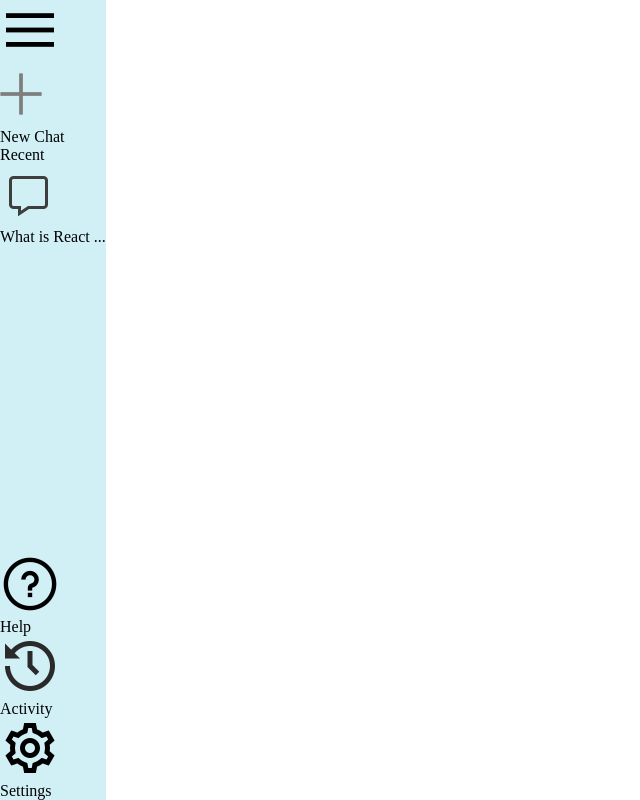
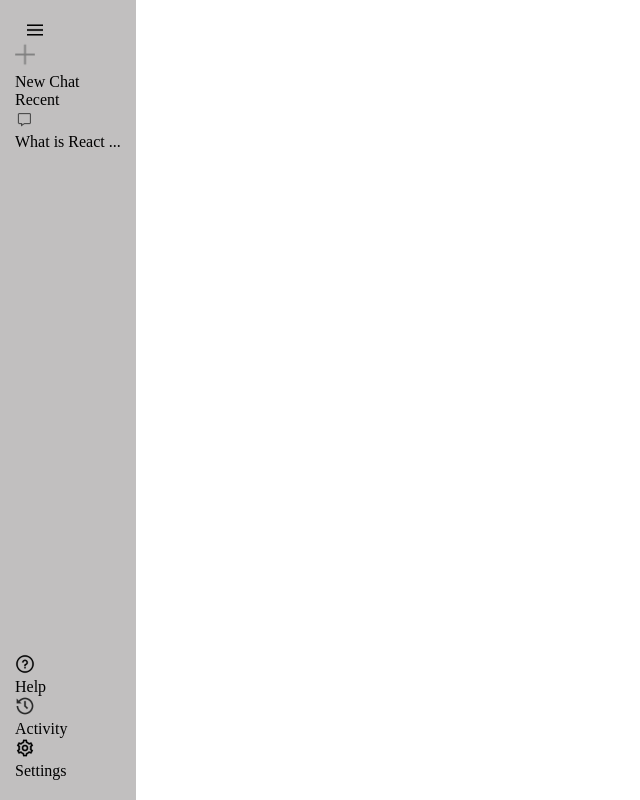
Before and after one commit to RajDeshmukh282/Phoenix, a React (Vite) app: page / in a window 1280 px wide. Shown: the whole page, without its empty margins (0-640 px from the left). Built offline with nearby package versions, Linux system fonts and the light colour scheme.

Commit message:
fix: correct background color and padding in Sidebar component

```diff
--- a/src/components/sidebar/Sidebar.css
+++ b/src/components/sidebar/Sidebar.css
@@ -3,6 +3,17 @@
     display: inline-flex;
     flex-direction: column;
     justify-content: space-between;
-    background-color: #d0f0f6
-    ;
+    background-color: #c1bfbf;
+    padding: 20px 15px;
+
 }
+
+.Sidebar img{
+    width: 20px;
+
+}
+.Sidebar .menu{
+    display: block;
+    margin-left: 10px  ;
+    cursor: pointer;
+}
```
